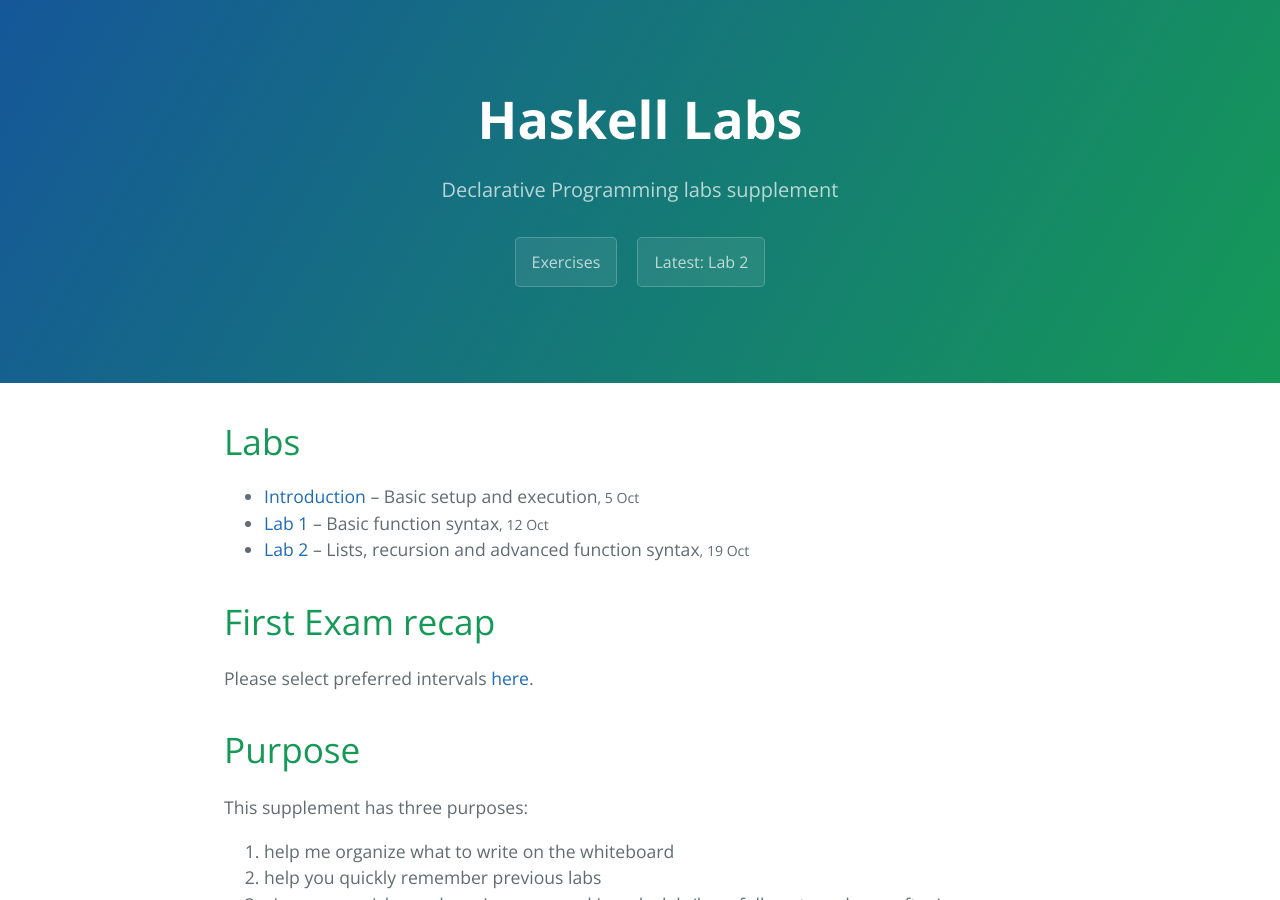
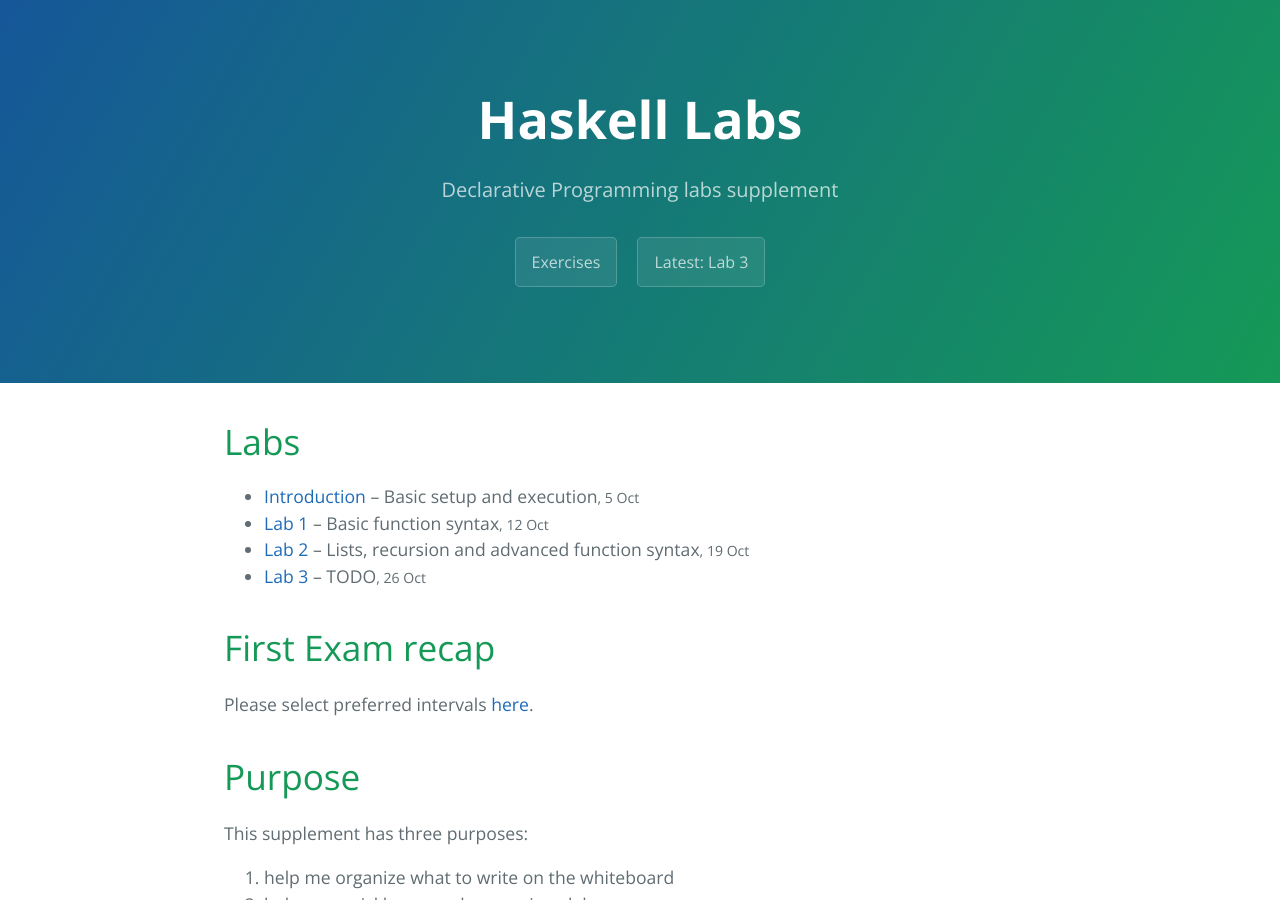
Before and after one commit to stefan-niculae/.well-known, a Jekyll site: the page built from index.md, in a window 1280 px wide and 900 px high. Built offline with Jekyll 4.4.1, drawn with Linux system fonts in a browser that asks for light colours.

Commit message:
enabled posts in the future

```diff
--- a/_config.yml
+++ b/_config.yml
@@ -14,9 +14,10 @@ author:
 gems:
   # - jekyll-paginate
 
-#Others
+# Others
 markdown: kramdown
 highlighter: rouge
 # kramdown:
   # input: GFM
   # syntax_highlighter: rouge
+future: true
--- /dev/null
+++ b/_posts/2016-10-26-lab3.md
@@ -0,0 +1,5 @@
+---
+layout:  post
+title:   "Lab 3"
+tagline: "TODO"
+---
```
